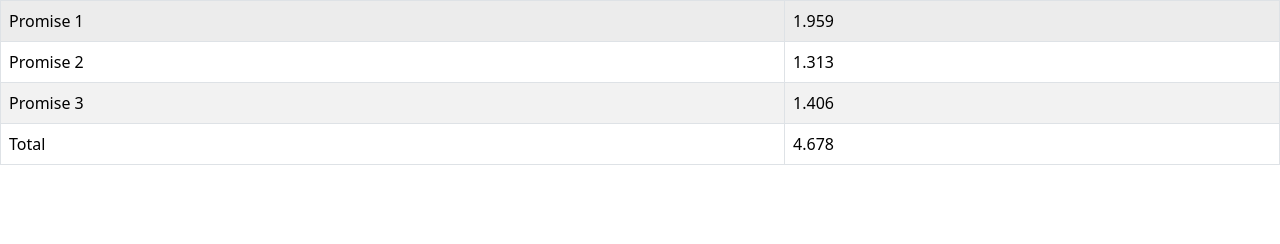
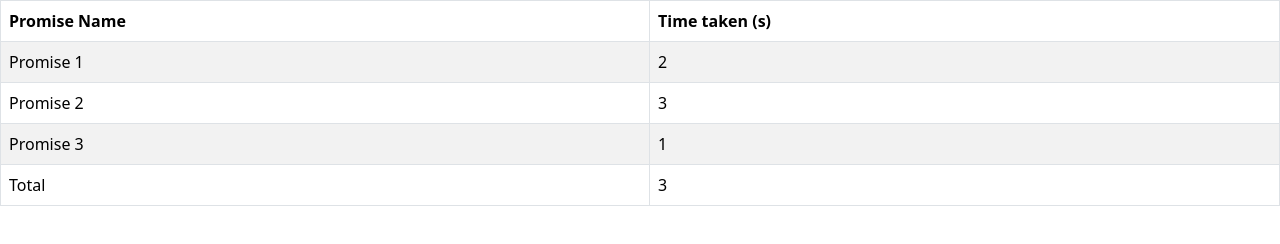
Before and after one commit to acciojob/wait-for-multiple-promises-imrahulsrivastava, a website: page main.html in a window 1280 px wide. Drawn offline with nearby package versions, Linux system fonts and the light colour scheme.

Commit message:
created a submission

```diff
--- a/main.html
+++ b/main.html
@@ -1,22 +1,29 @@
 <!DOCTYPE html>
-<html lang="en">
+
+<html>
   <head>
-    <meta charset="UTF-8" />
-    <meta name="viewport" content="width=device-width, initial-scale=1.0" />
+    <link rel="stylesheet" href="styles.css" />
     <link
       href="https://cdn.jsdelivr.net/npm/bootstrap@5.3.0-alpha1/dist/css/bootstrap.min.css"
       rel="stylesheet"
       integrity="sha384-GLhlTQ8iRABdZLl6O3oVMWSktQOp6b7In1Zl3/Jr59b6EGGoI1aFkw7cmDA6j6gD"
       crossorigin="anonymous"
     />
-    <link rel="stylesheet" href="./styles.css" />
-    <title>Assignment Question</title>
   </head>
+
   <body>
+    <!-- the entire body must be written by student -->
     <table class="table table-striped table-hover table-bordered">
+      <thead>
+        <tr>
+          <th>Promise Name</th>
+          <th>Time taken (s)</th>
+        </tr>
+      </thead>
       <tbody id="output"></tbody>
     </table>
-    <script src="./script.js"></script>
+
+    <script type="text/javascript" src="./script.js"></script>
     <script
       src="https://cdn.jsdelivr.net/npm/bootstrap@5.3.0-alpha1/dist/js/bootstrap.bundle.min.js"
       integrity="sha384-w76AqPfDkMBDXo30jS1Sgez6pr3x5MlQ1ZAGC+nuZB+EYdgRZgiwxhTBTkF7CXvN"
--- a/script.js
+++ b/script.js
@@ -1,65 +1,55 @@
-let table = document.querySelector("#output");
+//your JS code here. If required.
+const res = document.getElementById("output");
 
-function createRow(i, delay) {
-  // Create a new row
-  let newRow = table.insertRow();
+const promises = [
+  new Promise((resolve) => {
+    const time = Math.floor(Math.random() * 3 + 1) * 1000;
+    setTimeout(() => resolve({ name: "Promise 1", time: time / 1000 }), time);
+  }),
+  new Promise((resolve) => {
+    const time = Math.floor(Math.random() * 3 + 1) * 1000;
+    setTimeout(() => resolve({ name: "Promise 2", time: time / 1000 }), time);
+  }),
+  new Promise((resolve) => {
+    const time = Math.floor(Math.random() * 3 + 1) * 1000;
+    setTimeout(() => resolve({ name: "Promise 3", time: time / 1000 }), time);
+  }),
+];
 
-  // Insert two cells (columns) into the new row
-  let cell1 = newRow.insertCell(0);
-  let cell2 = newRow.insertCell(1);
+async function callFns() {
+  const start = new Date();
+  // Use Promise.all to wait for all Promises to resolve
+  res.innerHTML += `
+            <tr id="loading">
+                <td colspan=2>Loading...</td>
+            </tr>
+          `;
+  await Promise.all(promises)
+    .then((results) => {
+      res.innerHTML = ``;
+      // Log the array of results
+      results.forEach((e) => {
+        res.innerHTML += `
+            <tr>
+                <td>${e.name}</td>
+                <td>${e.time}</td>
+            </tr>
+          `;
+      });
+    })
+    .catch((error) => {
+      console.error(error);
+    });
 
-  // Add data to the cells
-  if (typeof i == "number") {
-    cell1.innerHTML = `Promise ${i}`;
-  } else {
-    cell1.innerHTML = i;
-  }
-  cell2.innerHTML = delay;
+  const end = new Date();
+
+  const timeInMillis = end - start;
+  res.innerHTML += `
+            <tr>
+                <td>Total</td>
+                <td>${timeInMillis / 1000}</td>
+            </tr>
+          `;
 }
 
-createRow("Loading...", "Loading...");
-
-function generateRandom() {
-  const randomNumber = (Math.random() * (3 - 1) + 1).toFixed(3);
-  return parseFloat(randomNumber);
-}
-
-const p1 = new Promise((resolve) => {
-  let delay = generateRandom();
-
-  setTimeout(() => {
-    resolve({ message: "P1 Passed", time: delay });
-  }, delay * 1000);
-});
-
-const p2 = new Promise((resolve) => {
-  let delay = generateRandom();
-
-  setTimeout(() => {
-    resolve({ message: "P2 Passed", time: delay });
-  }, delay * 1000);
-});
-
-const p3 = new Promise((resolve) => {
-  let delay = generateRandom();
-
-  setTimeout(() => {
-    resolve({ message: "P2 Passed", time: delay });
-  }, delay * 1000);
-});
-
-let promiseArr = [p1, p2, p3];
-
-Promise.all(promiseArr).then((values) => {
-  table.children[0].remove();
-  createRow(1, "");
-  createRow(2, "");
-  createRow(3, "");
-  let total = 0;
-  values.forEach((result, i) => {
-    total += result.time;
-    table.children[i].children[1].textContent = result.time;
-  });
-
-  createRow("Total", parseFloat(total.toFixed(3)));
-});
+callFns();
```
